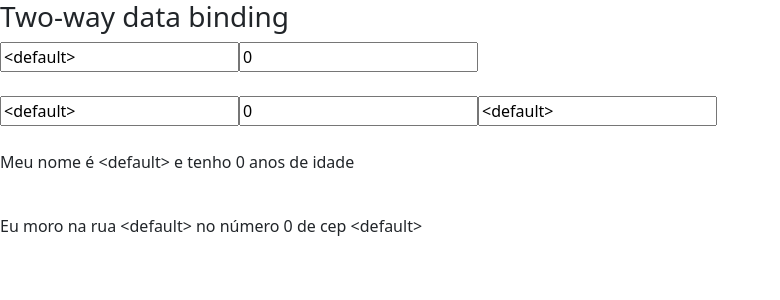
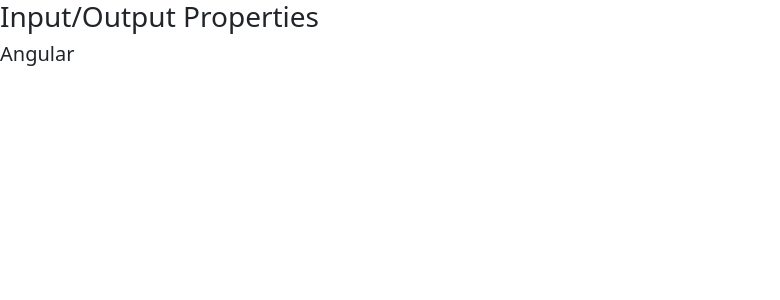
Before and after one commit to daniel-souto-rodrigues/first-project-angular, an Angular app: page / in a window 1280 px wide. Shown: the top 300 px of the page, without its empty margins (0-780 px from the left). Built offline with nearby package versions, Linux system fonts and the light colour scheme.

Commit message:
reusing components with input properties and some adjusts

```diff
--- a/src/app/app.component.html
+++ b/src/app/app.component.html
@@ -1 +1 @@
-<app-two-way-databinding></app-two-way-databinding>
+<app-data-binding></app-data-binding>
--- a/src/app/app.module.ts
+++ b/src/app/app.module.ts
@@ -10,6 +10,7 @@
 import { NgbModule } from '@ng-bootstrap/ng-bootstrap';
 import { EventBindingComponent } from './event-binding/event-binding.component';
 import { TwoWayDatabindingComponent } from './two-way-databinding/two-way-databinding.component';
+import { InputPropertyComponent } from './input-property/input-property.component';
 
 @NgModule({
   declarations: [
@@ -17,7 +18,8 @@
     MyFirstComponentComponent,
     DataBindingComponent,
     EventBindingComponent,
-    TwoWayDatabindingComponent
+    TwoWayDatabindingComponent,
+    InputPropertyComponent
   ],
   imports: [
     BrowserModule,
--- a/src/app/cursos/cursos.component.ts
+++ b/src/app/cursos/cursos.component.ts
@@ -4,8 +4,7 @@
 
 @Component({
   selector: 'app-cursos',
-  templateUrl: './cursos.component.html',
-  styleUrls: ['./cursos.component.css']
+  templateUrl: './cursos.component.html'
 })
 export class CursosComponent implements OnInit {
 
--- a/src/app/data-binding/data-binding.component.html
+++ b/src/app/data-binding/data-binding.component.html
@@ -17,7 +17,7 @@
         <img bind-src="urlImagem">
     </article> -->
 
-    <article>
+    <!-- <article>
         <h3>Class e Style Binding</h3>
         <div>
             Selecione uma classe:
@@ -44,6 +44,12 @@
                     Esse texto só aparece em caso de erro! </div>
             </div>
         </div>
+    </article> -->
+
+    <article>
+        <h3>Input/Output Properties</h3>
     </article>
 
+    <app-angular-course [nome]="nomeDoCurso"></app-angular-course>
+
 </section>
--- a/src/app/data-binding/data-binding.component.ts
+++ b/src/app/data-binding/data-binding.component.ts
@@ -9,6 +9,8 @@
   youtubeUrl: string = 'http://youtube.com.br'
   cursoAngular: boolean = true;
   urlImagem: string = 'https://picsum.photos/id/1/400/200';
+
+  nomeDoCurso: string = 'Angular';
 
   getValor() {
     return 1;
--- a/src/app/event-binding/event-binding.component.css
+++ b/src/app/event-binding/event-binding.component.css
@@ -1,5 +1,4 @@
 .highlight {
-    background-color: #73491e;
-    font-weith: bold;
-    color: rgb(142, 142, 56);
+    background-color: yellow;
+    font-weight: bold;
 }
--- a/src/app/event-binding/event-binding.component.ts
+++ b/src/app/event-binding/event-binding.component.ts
@@ -3,12 +3,7 @@
 @Component({
   selector: 'app-event-binding',
   templateUrl: './event-binding.component.html',
-  styles: [
-    `.highlight {
-      background-color: yellow;
-      font-weith: bold;
-    }`
-  ]
+  styleUrls: ['./event-binding.component.css']
 })
 export class EventBindingComponent implements OnInit {
 
--- /dev/null
+++ b/src/app/input-property/input-property.component.html
@@ -0,0 +1 @@
+<h5> {{nomeCurso}} </h5>
--- /dev/null
+++ b/src/app/input-property/input-property.component.ts
@@ -0,0 +1,18 @@
+import { Component, OnInit, Input } from '@angular/core';
+
+@Component({
+  selector: 'app-angular-course',
+  templateUrl: './input-property.component.html',
+  styleUrls: ['./input-property.component.css'],
+  // inputs: ['nomeCurso:nome']//outra maneira de passar properties com nomes diferentes entre componentes
+})
+export class InputPropertyComponent implements OnInit {
+
+  @Input('nome') nomeCurso: string = '';
+
+  constructor() { }
+
+  ngOnInit(): void {
+  }
+
+}
```
Also changed, not shown: src/app/input-property/input-property.component.css (added), 1 other file (tests, documents, lock files or other folders).
